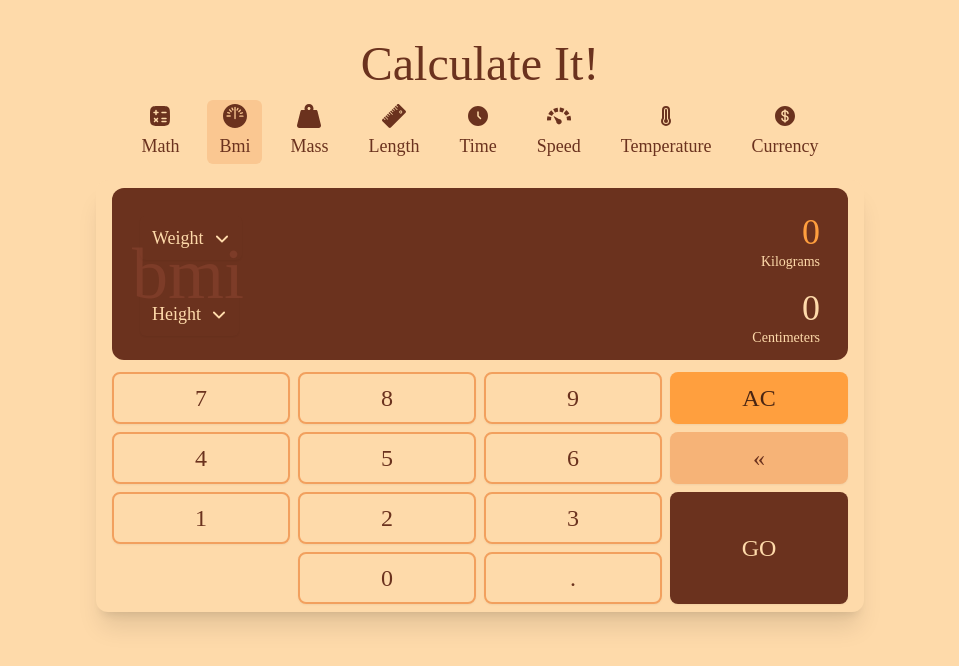
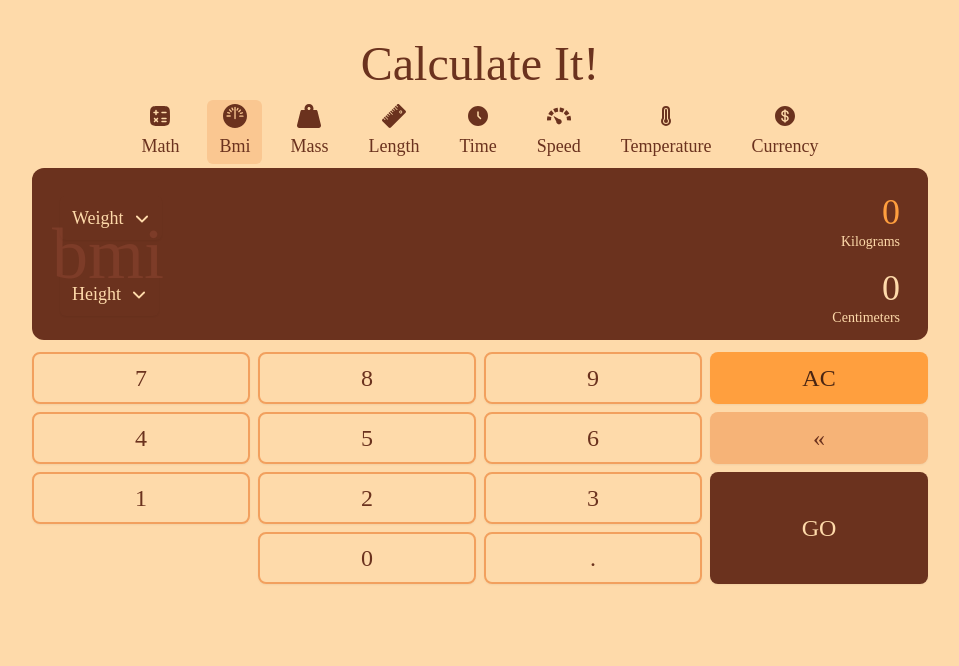
Before and after one commit to AllanKirui/calculate-it, a Vue app: page /bmi in a window 1280 px wide. Shown: the top 666 px of the page, without its empty margins (160-1119 px from the left). Built offline with nearby package versions, Linux system fonts and the light colour scheme.

Commit message:
Remove styles, add to global styles

```diff
--- a/src/components/TheCalculator.vue
+++ b/src/components/TheCalculator.vue
@@ -1,8 +1,6 @@
 <template>
   <!-- Calculator Container -->
-  <div
-    class="calculator-height relative max-w-3xl mx-auto md:h-auto md:mt-3 px-4 py-2 bg-navajo-white shadow-xl rounded-xl"
-  >
+  <div class="calculator-container">
     <RouterView />
   </div>
 </template>
```
